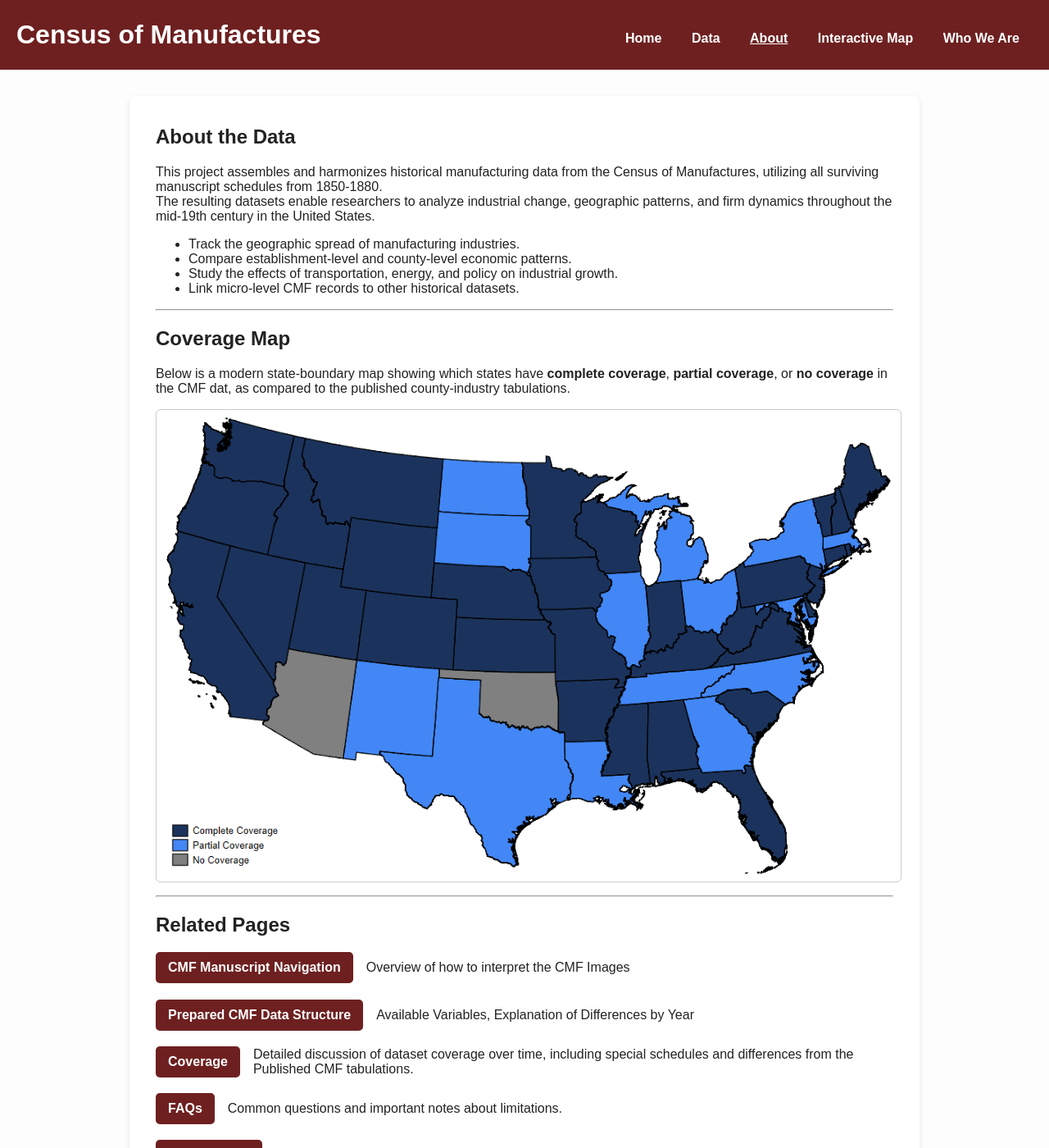
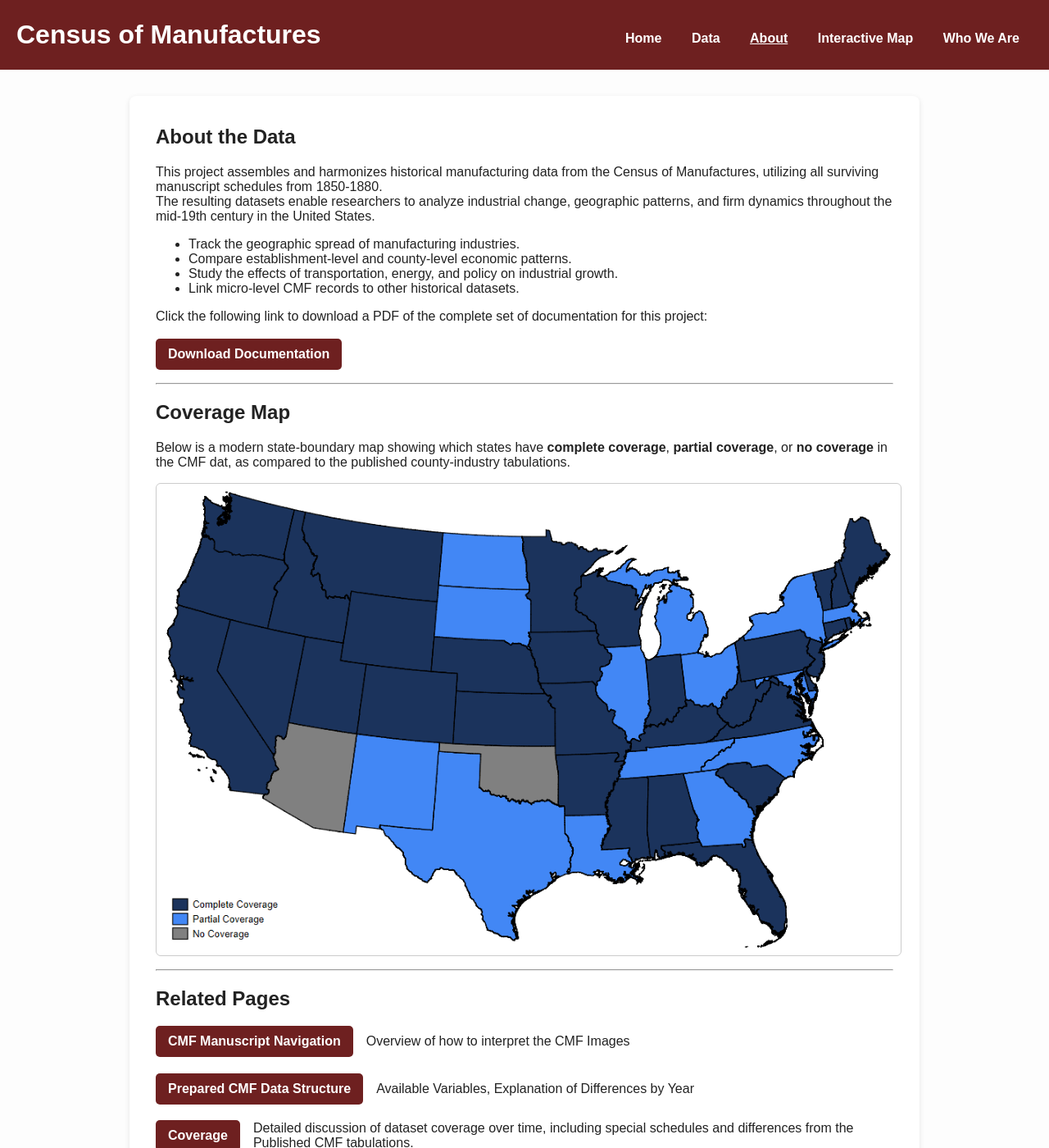
Before and after one commit to allen-otterstrom/CMF_data, a Jekyll site: the page built from about.md, in a window 1280 px wide and 1400 px high. Shown: the whole window at 82% size. Built offline with Jekyll 4.4.1, drawn with Linux system fonts in a browser that asks for light colours; some of the changed text lies outside the part shown.

Commit message:
Update about.md

```diff
--- a/about.md
+++ b/about.md
@@ -12,6 +12,10 @@
 - Compare establishment-level and county-level economic patterns.
 - Study the effects of transportation, energy, and policy on industrial growth.
 - Link micro-level CMF records to other historical datasets.
+
+Click the following link to download a PDF of the complete set of documentation for this project:
+<br><br>
+<a class="button" href="master_documentation.pdf" download>Download Documentation</a>
 
 ---
 
@@ -57,6 +61,10 @@
     <span>Ongoing record of dataset revisions.</span>
   </div>
 
+  <div style="display: flex; align-items: center; gap: 1em;">
+    <a href="add-on" class="button">Contribute!</a>
+    <span>Submit your own work with the CMF data and browse other add-ons.</span>
+  </div>
 </div>
 ---
 
```
